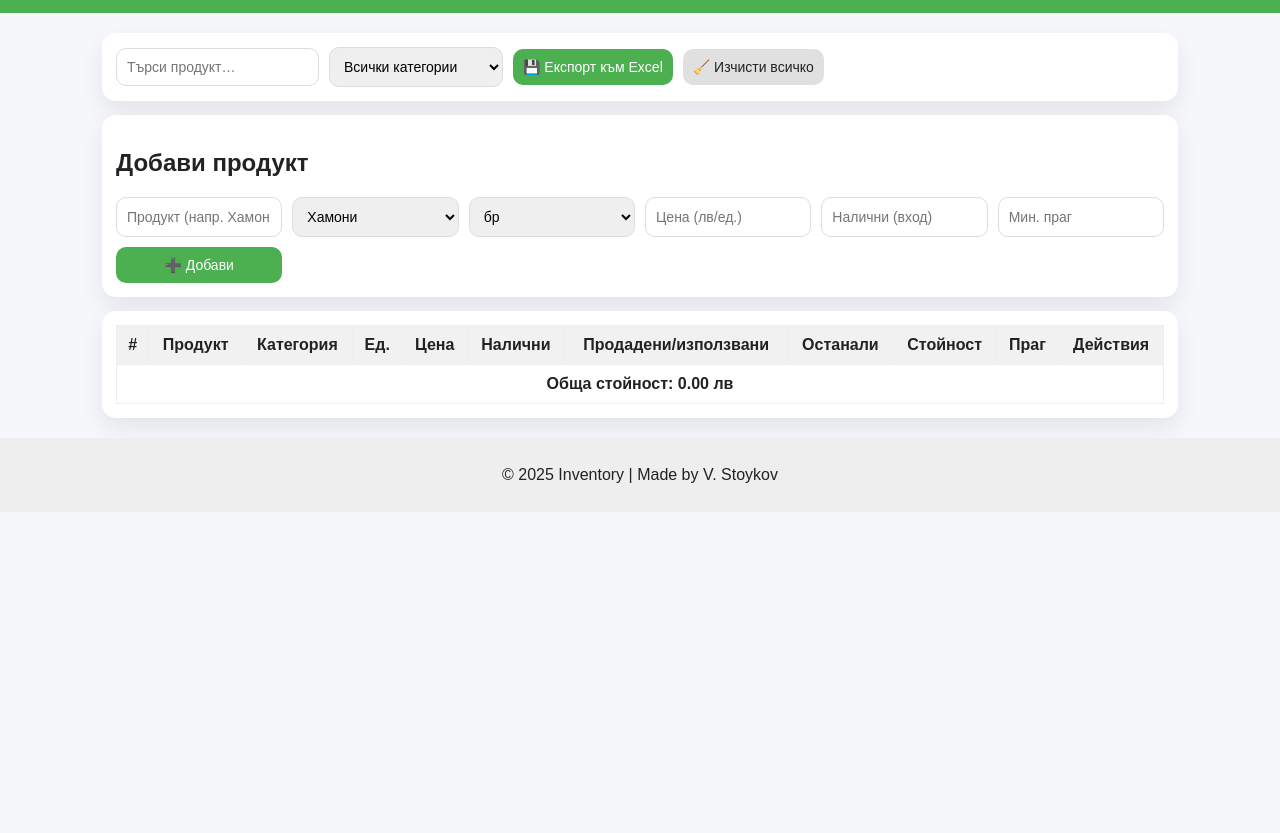
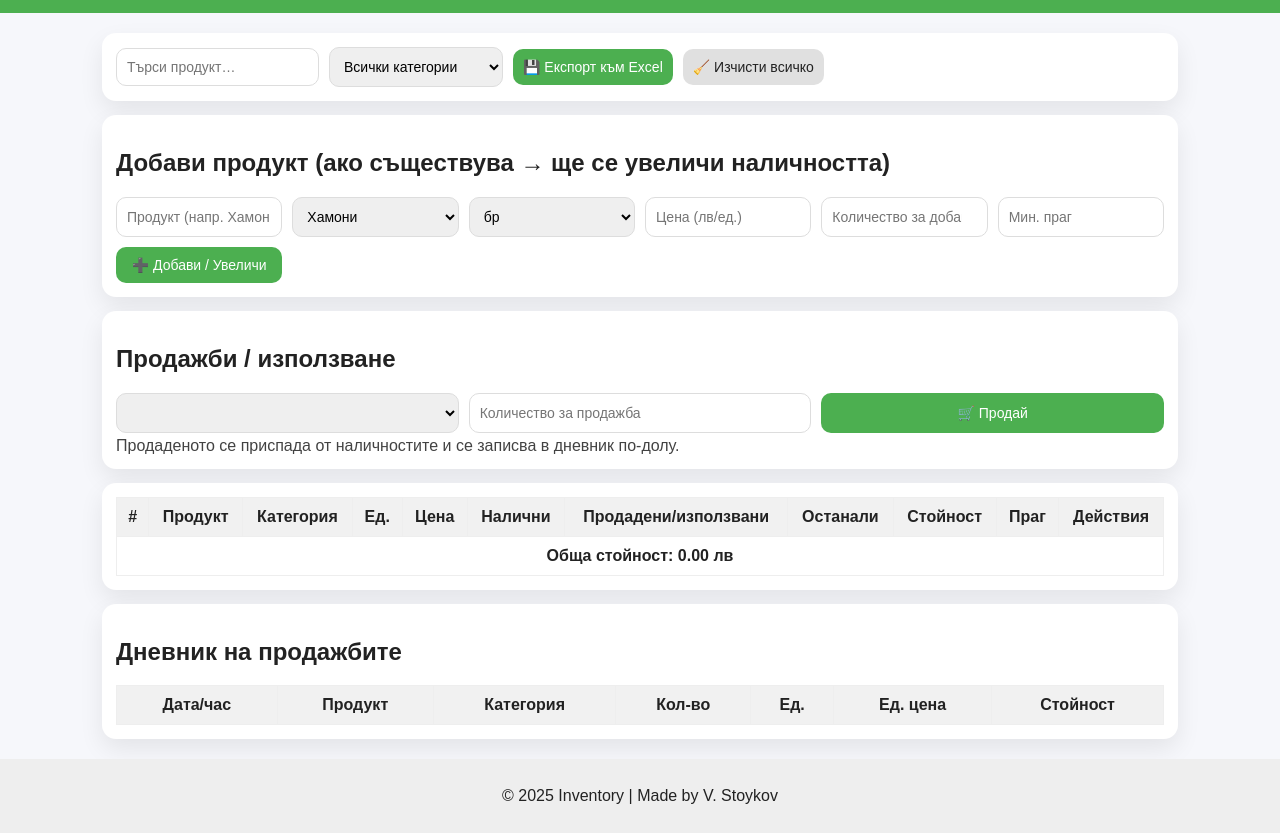
Before and after one commit to St0yk0vV/Store-Teobal, a plain HTML site: page index.html in a window 1280 px wide. Shown: the part 79-912 px from the top of the page. Before the commit the page ends 800 px from the top, so only its background shows below. Drawn offline with Linux system fonts and the light colour scheme.

Commit message:
Update index.html

```diff
--- a/index.html
+++ b/index.html
@@ -45,9 +45,9 @@
       </div>
     </section>
 
-    <!-- Форма нов продукт -->
+    <!-- Форма нов продукт (добавяне/сливане с наличния) -->
     <section class="panel">
-      <h2>Добави продукт</h2>
+      <h2>Добави продукт (ако съществува → ще се увеличи наличността)</h2>
       <div class="form">
         <input id="name" type="text" placeholder="Продукт (напр. Хамон Серано 100 г)" />
         <select id="category">
@@ -64,13 +64,24 @@
           <option>л</option>
         </select>
         <input id="price" type="number" step="0.01" min="0" placeholder="Цена (лв/ед.)" />
-        <input id="qty" type="number" step="0.01" min="0" placeholder="Налични (вход)" />
+        <input id="qty" type="number" step="0.01" min="0" placeholder="Количество за добавяне" />
         <input id="min" type="number" step="0.01" min="0" placeholder="Мин. праг" />
-        <button id="addBtn">➕ Добави</button>
+        <button id="addBtn">➕ Добави / Увеличи</button>
       </div>
     </section>
 
-    <!-- Таблица -->
+    <!-- Продажби / използване -->
+    <section class="panel">
+      <h2>Продажби / използване</h2>
+      <div class="form">
+        <select id="sellItem"></select>
+        <input id="sellQty" type="number" step="0.01" min="0" placeholder="Количество за продажба" />
+        <button id="sellBtn">🛒 Продай</button>
+      </div>
+      <p class="muted">Продаденото се приспада от наличностите и се записва в дневник по-долу.</p>
+    </section>
+
+    <!-- Таблица наличности -->
     <section class="panel">
       <div class="table-wrap">
         <table class="table" id="table">
@@ -98,6 +109,27 @@
         </table>
       </div>
     </section>
+
+    <!-- Дневник на продажбите -->
+    <section class="panel">
+      <h2>Дневник на продажбите</h2>
+      <div class="table-wrap">
+        <table class="table">
+          <thead>
+            <tr>
+              <th>Дата/час</th>
+              <th>Продукт</th>
+              <th>Категория</th>
+              <th>Кол-во</th>
+              <th>Ед.</th>
+              <th>Ед. цена</th>
+              <th>Стойност</th>
+            </tr>
+          </thead>
+          <tbody id="salesBody"></tbody>
+        </table>
+      </div>
+    </section>
   </main>
 
   <footer>
```
